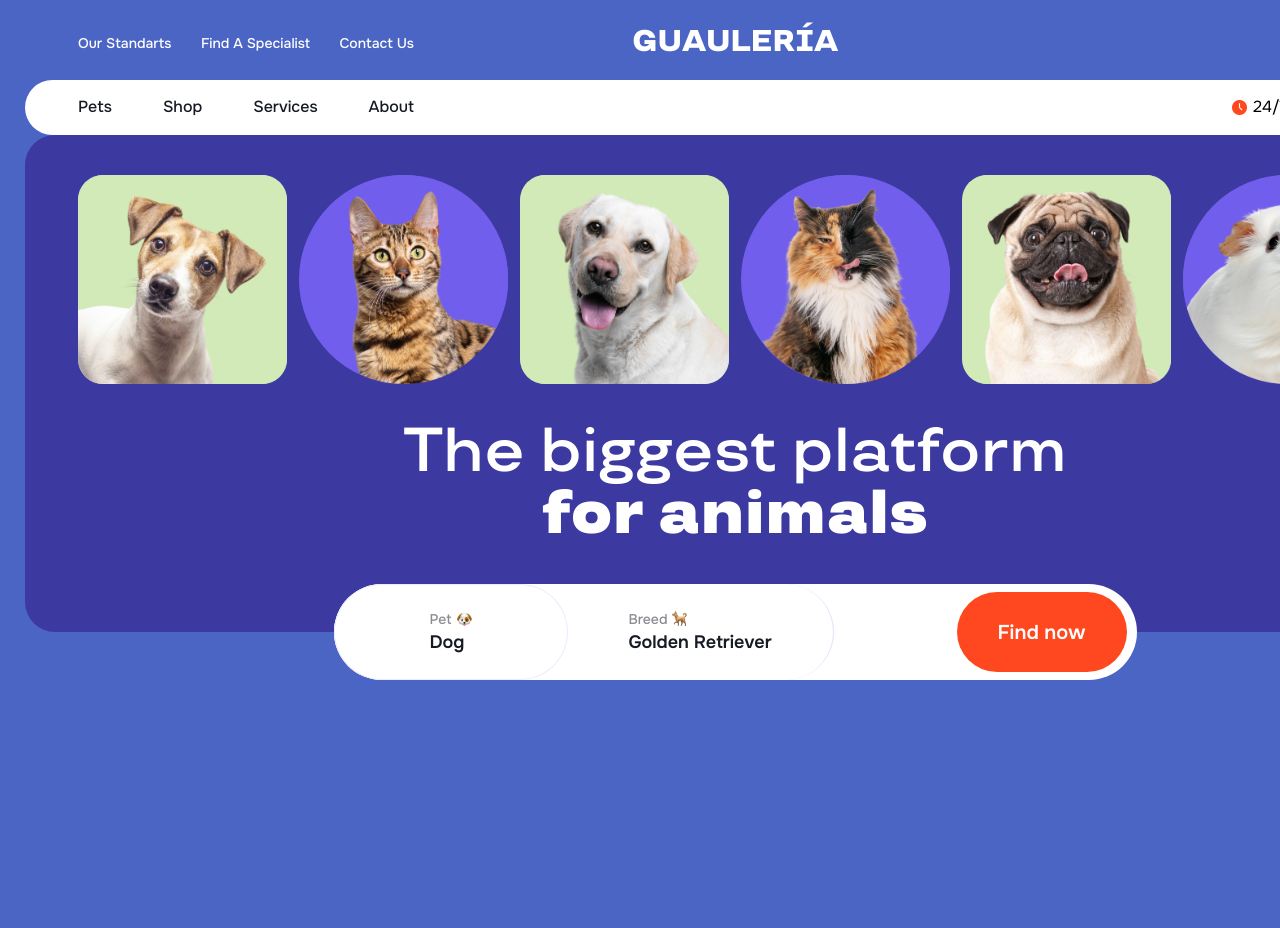
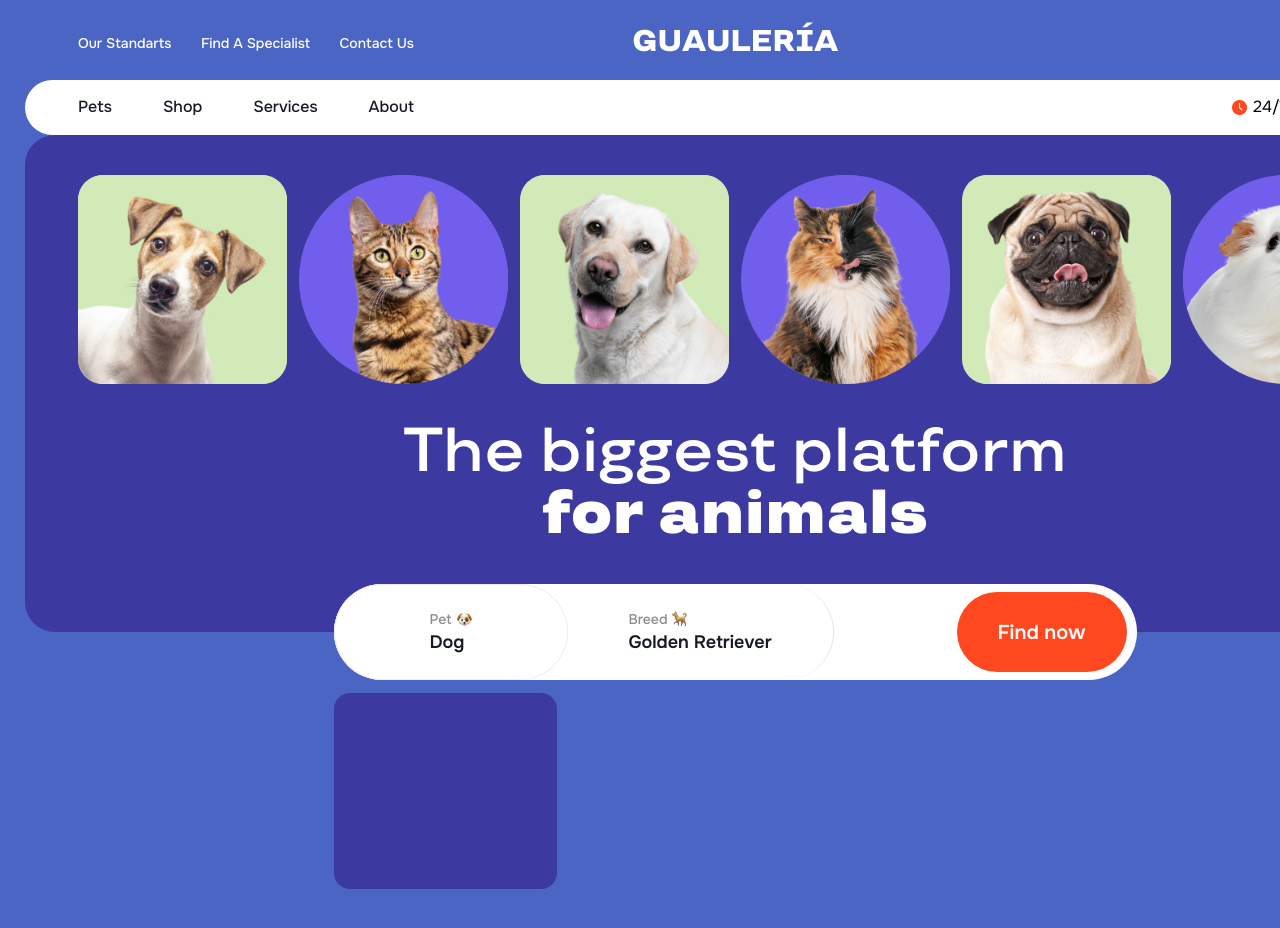
Before and after one commit to vkorshunovv/guauleria, a React (Create React App) app: page / in a window 1280 px wide. Shown: the top 928 px of the page. Built offline with nearby package versions, Linux system fonts and the light colour scheme.

Commit message:
templating dropdown

```diff
--- a/src/App.js
+++ b/src/App.js
@@ -1,4 +1,5 @@
 import "./App.css";
+import Dropdown from "./Dropdown";
 import Header from "./Header.js";
 import Hero from "./Hero.js";
 
@@ -7,6 +8,7 @@
     <div className="App">
       <Header />
       <Hero />
+      <Dropdown />
     </div>
   );
 }
--- /dev/null
+++ b/src/Dropdown.css
@@ -0,0 +1,22 @@
+.dropdown {
+    width: auto;
+    height: 291px;
+    display: flex;
+    justify-content: center;
+}
+
+.dropdownArea {
+    display: grid;
+    grid-template-columns: repeat(12, 1fr [col-start]);
+    column-gap: 30px;
+    height: 100%;
+    width: 803px;
+    margin-top: 13px;
+}
+
+.petDropdown {
+    width: 223px;
+    height: 196px;
+    background-color: rgba(60, 57, 160, 1);
+    border-radius: 16px;
+}
--- /dev/null
+++ b/src/Dropdown.js
@@ -0,0 +1,11 @@
+import "./Dropdown.css";
+
+export default function Dropdown() {
+  return (
+    <div className="dropdown">
+      <section className="dropdownArea">
+        <div className="petDropdown"></div>
+      </section>
+    </div>
+  );
+}
--- a/src/SearchBar.js
+++ b/src/SearchBar.js
@@ -6,11 +6,11 @@
   return (
     <form className="searchBar">
       <section className="searchSections">
-        <div className="searchPet">
+        <div className="searchPet" >
           <div className="searchContainer">
             <div className="upperSearchText">
               <p>Pet</p>
-              <img src={dogFace} />
+              <img src={dogFace} alt="Dog Face" />
             </div>
             <p>Dog</p>
           </div>
@@ -19,14 +19,14 @@
           <div className="searchContainer">
             <div className="upperSearchText">
               <p>Breed</p>
-              <img src={dog} />
+              <img src={dog} alt="Dog Breed" />
             </div>
             <p>Golden Retriever</p>
           </div>
         </div>
       </section>
       <section className="searchButton">
-        <a href="#" target="_blank" rel="noopener noreferrer" className="">
+        <a href="#" target="_blank" rel="noopener noreferrer">
           <p>Find now</p>
         </a>
       </section>
```
